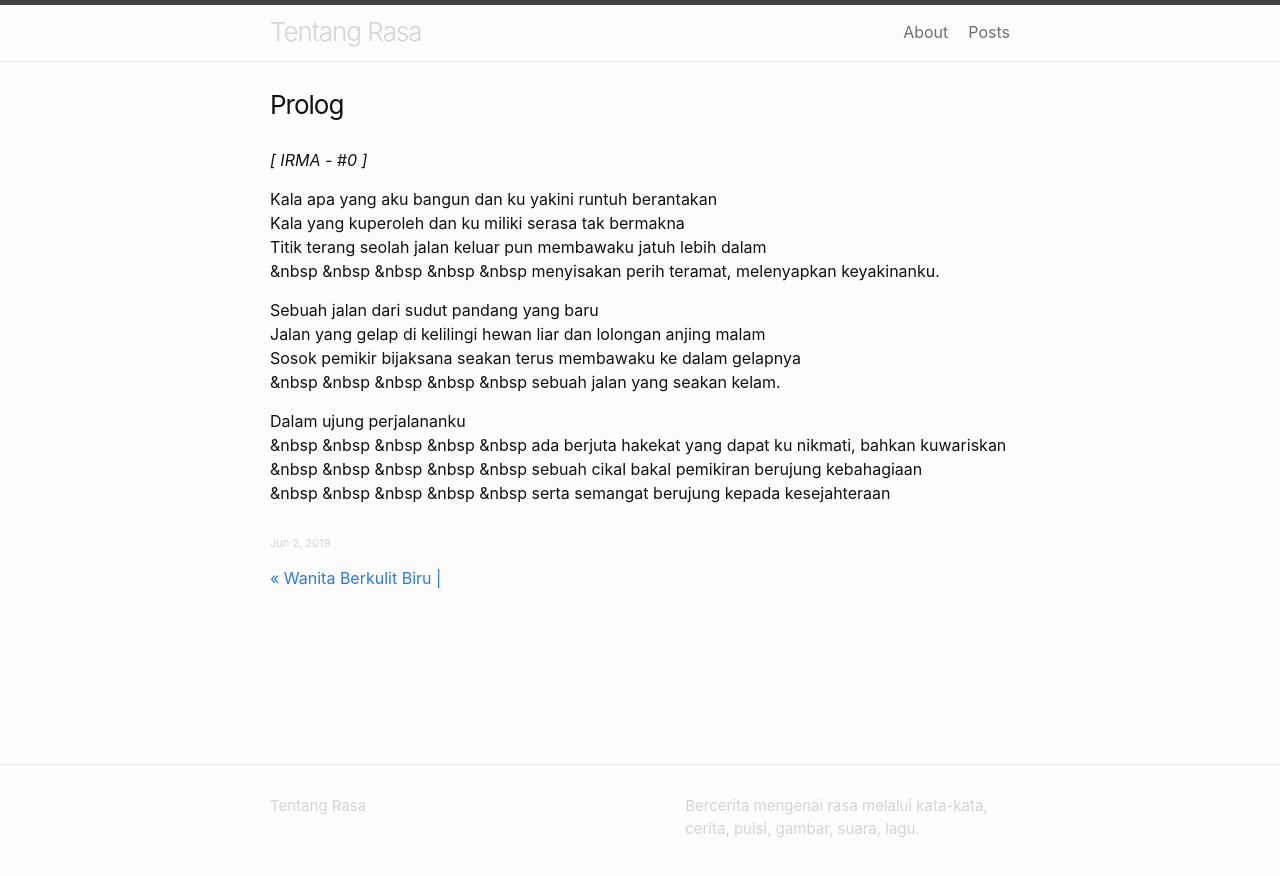
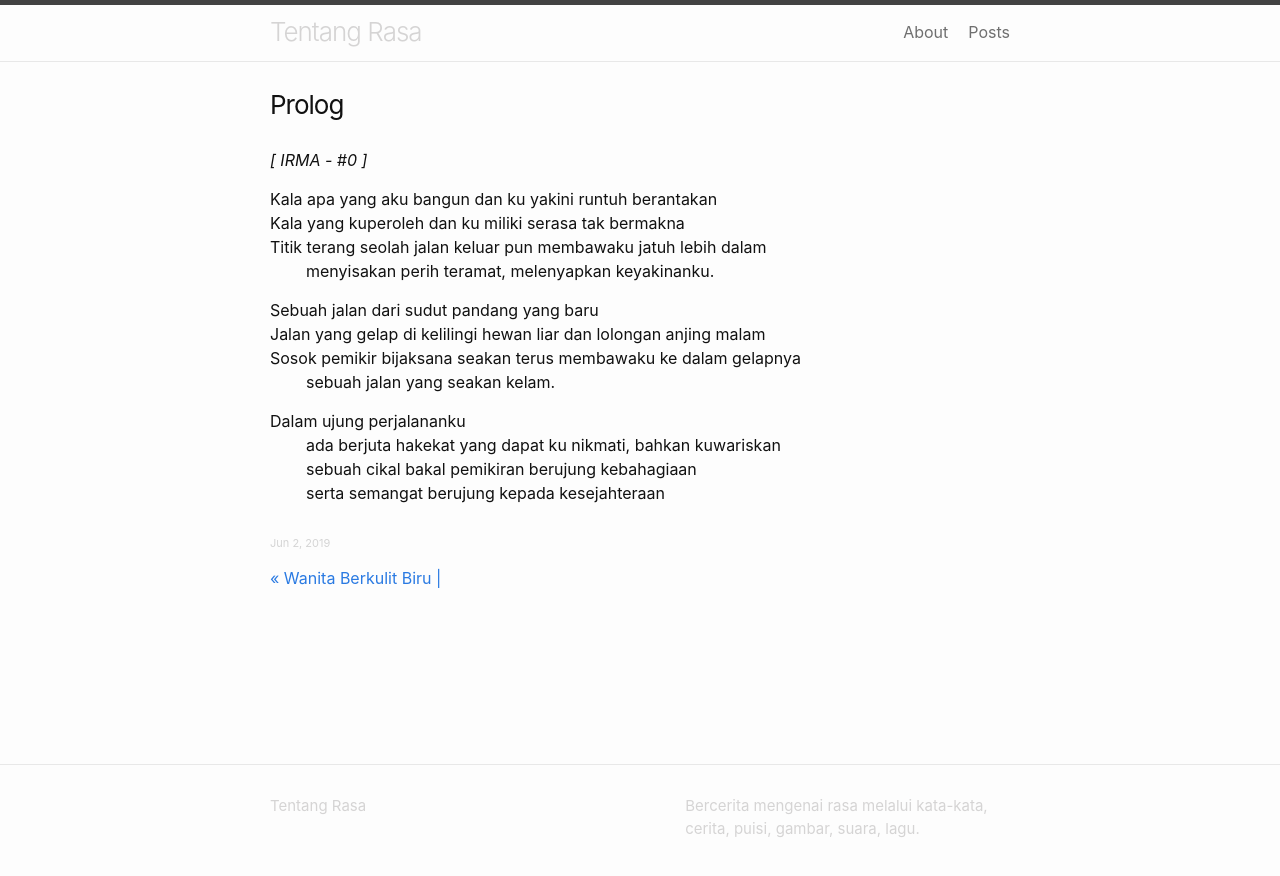
Before and after one commit to tonshans/tonshans.github.io, a Jekyll site: the page built from _posts/2019-06-03-IRMA-e0-Prolog.markdown, in a window 1280 px wide. Shown: the top 876 px of the page. Built offline with Jekyll 4.4.1, drawn with Linux system fonts in a browser that asks for light colours.

Commit message:
irma e0-rr1

```diff
--- a/_posts/2019-06-03-IRMA-e0-Prolog.markdown
+++ b/_posts/2019-06-03-IRMA-e0-Prolog.markdown
@@ -10,14 +10,14 @@ categories: [cerpen, irma]
 Kala apa yang aku bangun dan ku yakini runtuh berantakan
 Kala yang kuperoleh dan ku miliki serasa tak bermakna
 Titik terang seolah jalan keluar pun membawaku jatuh lebih dalam
-&nbsp &nbsp &nbsp &nbsp &nbsp menyisakan perih teramat, melenyapkan keyakinanku.
+&nbsp; &nbsp; &nbsp; &nbsp; menyisakan perih teramat, melenyapkan keyakinanku.
 
 Sebuah jalan dari sudut pandang yang baru
 Jalan yang gelap di kelilingi hewan liar dan lolongan anjing malam
 Sosok pemikir bijaksana seakan terus membawaku ke dalam gelapnya
-&nbsp &nbsp &nbsp &nbsp &nbsp sebuah jalan yang seakan kelam.
+&nbsp; &nbsp; &nbsp; &nbsp; sebuah jalan yang seakan kelam.
 
 Dalam ujung perjalananku
-&nbsp &nbsp &nbsp &nbsp &nbsp ada berjuta hakekat yang dapat ku nikmati, bahkan kuwariskan
-&nbsp &nbsp &nbsp &nbsp &nbsp sebuah cikal bakal pemikiran berujung kebahagiaan
-&nbsp &nbsp &nbsp &nbsp &nbsp serta semangat berujung kepada kesejahteraan
+&nbsp; &nbsp; &nbsp; &nbsp; ada berjuta hakekat yang dapat ku nikmati, bahkan kuwariskan
+&nbsp; &nbsp; &nbsp; &nbsp; sebuah cikal bakal pemikiran berujung kebahagiaan
+&nbsp; &nbsp; &nbsp; &nbsp; serta semangat berujung kepada kesejahteraan
```
